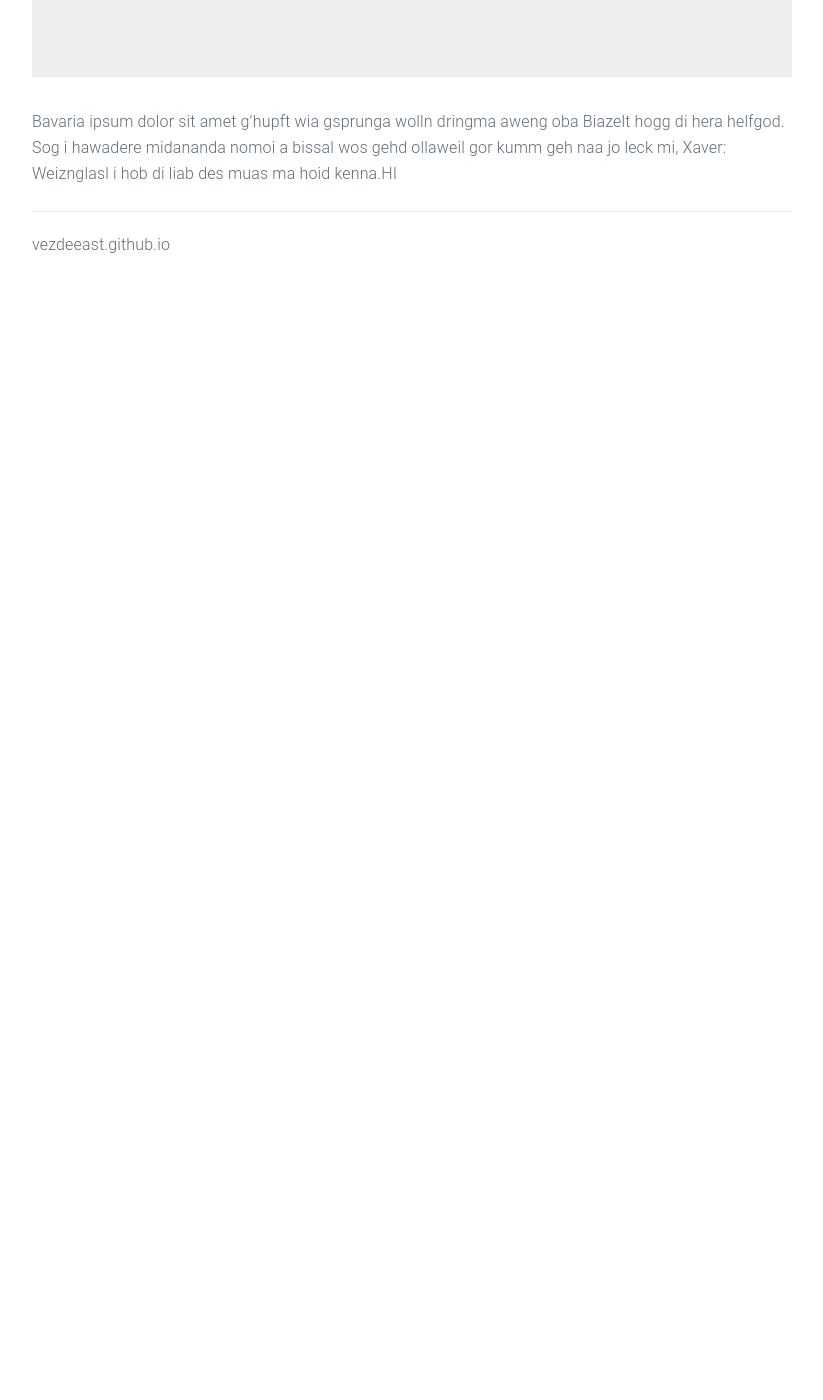
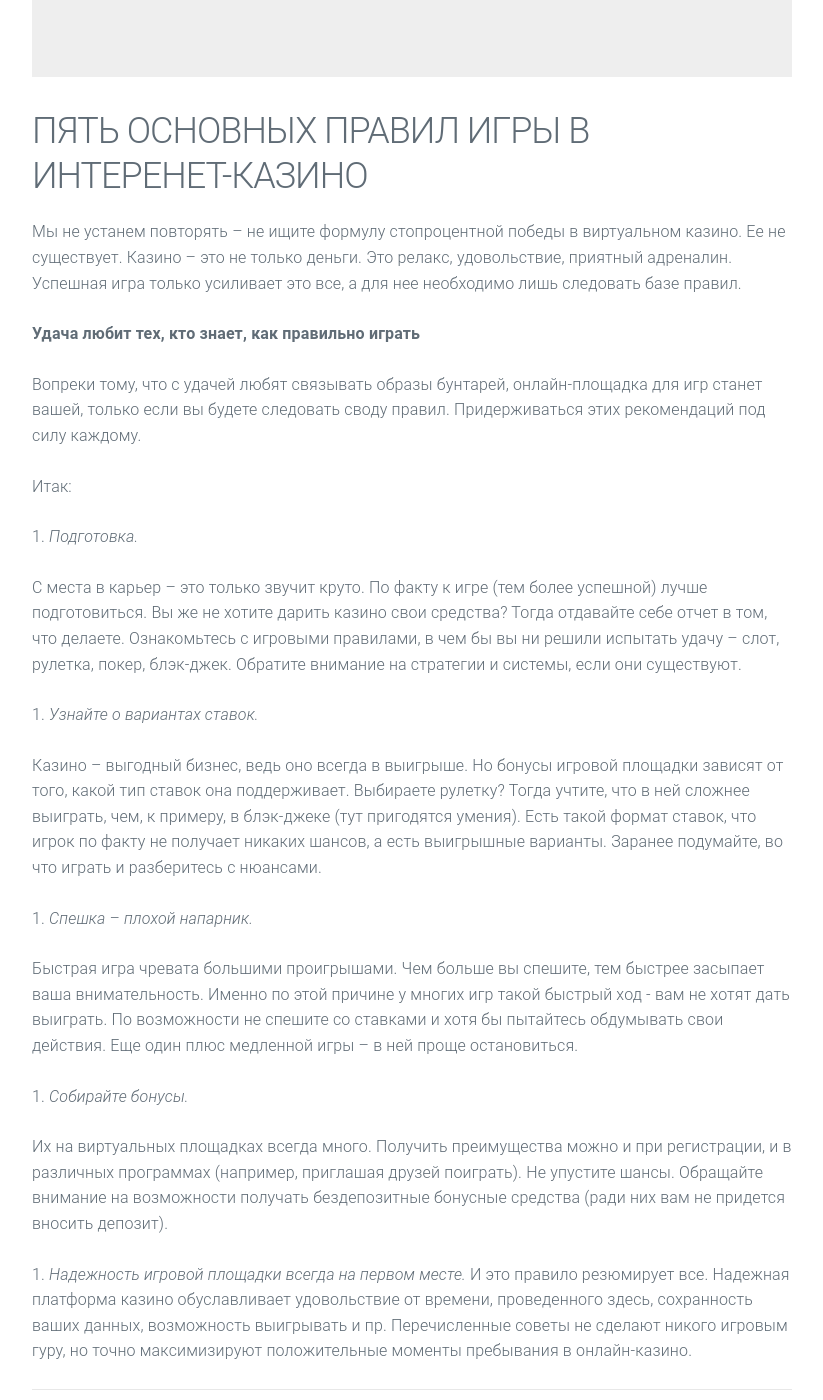
Before and after one commit to VezdeEast/vezdeeast.github.io, a Jekyll site: the page built from _posts/2015-10-07-welcome-to-jekyll.markdown, in a window 1280 px wide and 1400 px high, scrolled down 1102 px. Shown: the whole window, without its empty margins (228-1051 px from the left). Built offline with Jekyll 4.4.1, drawn with Linux system fonts in a browser that asks for light colours; before the commit the page ends 1425 px from its top, so only the background shows below that.

Commit message:
Update 2015-10-07-welcome-to-jekyll.markdown

```diff
--- a/_posts/2015-10-07-welcome-to-jekyll.markdown
+++ b/_posts/2015-10-07-welcome-to-jekyll.markdown
@@ -7,4 +7,32 @@ preview: holder.js/300x300?auto=yes
 
 ![Picture 1](holder.js/800x600?auto=yes)
 
-Bavaria ipsum dolor sit amet g’hupft wia gsprunga wolln dringma aweng oba Biazelt hogg di hera helfgod. Sog i hawadere midananda nomoi a bissal wos gehd ollaweil gor kumm geh naa jo leck mi, Xaver: Weiznglasl i hob di liab des muas ma hoid kenna.HI
+
+## ПЯТЬ ОСНОВНЫХ ПРАВИЛ ИГРЫ В ИНТЕРЕНЕТ-КАЗИНО
+
+Мы не устанем повторять – не ищите формулу стопроцентной победы в виртуальном казино. Ее не существует. Казино – это не только деньги. Это релакс, удовольствие, приятный адреналин. Успешная игра только усиливает это все, а для нее необходимо лишь следовать базе правил.
+
+<strong>Удача любит тех, кто знает, как правильно играть</strong>
+
+Вопреки тому, что с удачей любят связывать образы бунтарей, онлайн-площадка для игр станет вашей, только если вы будете следовать своду правил. Придерживаться этих рекомендаций под силу каждому.
+
+Итак:
+
+1.	<i>Подготовка.</i>
+
+С места в карьер – это только звучит круто. По факту к игре (тем более успешной) лучше подготовиться. Вы же не хотите дарить казино свои средства? Тогда отдавайте себе отчет в том, что делаете. Ознакомьтесь с игровыми правилами, в чем бы вы ни решили испытать удачу – слот, рулетка, покер, блэк-джек. Обратите внимание на стратегии и системы, если они существуют.
+
+2.	<i>Узнайте о вариантах ставок.</i>
+
+Казино – выгодный бизнес, ведь оно всегда в выигрыше. Но бонусы игровой площадки зависят от того, какой тип ставок она поддерживает. Выбираете рулетку? Тогда учтите, что в ней сложнее выиграть, чем, к примеру, в блэк-джеке (тут пригодятся умения). Есть такой формат ставок, что игрок по факту не получает никаких шансов, а есть выигрышные варианты. Заранее подумайте, во что играть и разберитесь с нюансами.
+
+3.	<i>Спешка – плохой напарник.</i>
+
+Быстрая игра чревата большими проигрышами. Чем больше вы спешите, тем быстрее засыпает ваша внимательность. Именно по этой причине у многих игр такой быстрый ход - вам не хотят дать выиграть. По возможности не спешите со ставками и хотя бы пытайтесь обдумывать свои действия. Еще один плюс медленной игры – в ней проще остановиться.
+4.	<i>Собирайте бонусы.</i>
+
+Их на виртуальных площадках всегда много. Получить преимущества можно и при регистрации, и в различных программах (например, приглашая друзей поиграть). Не упустите шансы. Обращайте внимание на возможности получать бездепозитные бонусные средства (ради них вам не придется вносить депозит).
+
+5.	<i>Надежность игровой площадки всегда на первом месте.</i>
+И это правило резюмирует все. Надежная платформа казино обуславливает удовольствие от времени, проведенного здесь, сохранность ваших данных, возможность выигрывать и пр.
+Перечисленные советы не сделают никого игровым гуру, но точно максимизируют положительные моменты пребывания в онлайн-казино.
```
